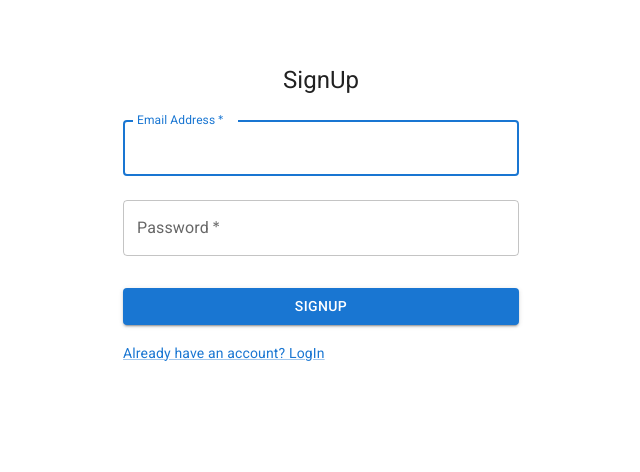
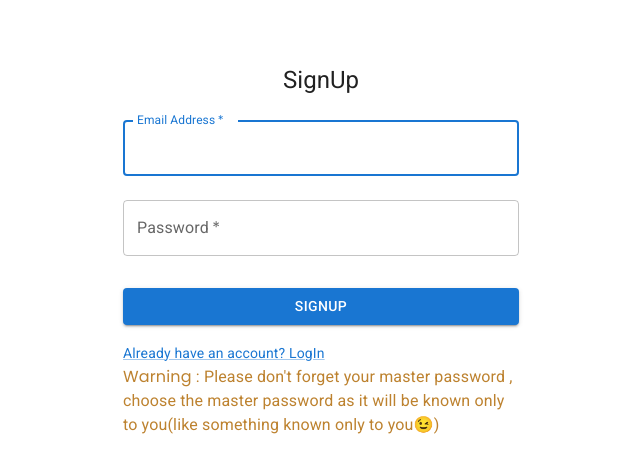
Before and after one commit to AjinRenfire/Password-Manager-React-Master, a React (Create React App) app: page /register in a window 1280 px wide. Shown: the top 472 px of the page, without its empty margins (319-959 px from the left). Built offline with nearby package versions, Linux system fonts and the light colour scheme.

Commit message:
warning is added in register page

```diff
--- a/src/components/Home.js
+++ b/src/components/Home.js
@@ -307,6 +307,7 @@ export default function Home(props) {
         display="flex"
         justifyContent="flex-end"
         alignItems="flex-end"
+        sx={{p:2,gap:2}}
 
     >
         <Button variant="contained" onClick={handleGenerate}>Generate</Button>
--- a/src/components/Register.js
+++ b/src/components/Register.js
@@ -139,6 +139,7 @@ export default function Register(props) {
                     {"Already have an account? LogIn"}
                   </Link>
                 </Grid>
+                <Typography sx={{color:'#bd822f'}}><bold>Warning</bold> : Please don't forget your master password , choose the master password as it will be known only to you(like something known only to you😉)</Typography>
               </Grid>
             </Box>
           </Box>
```
